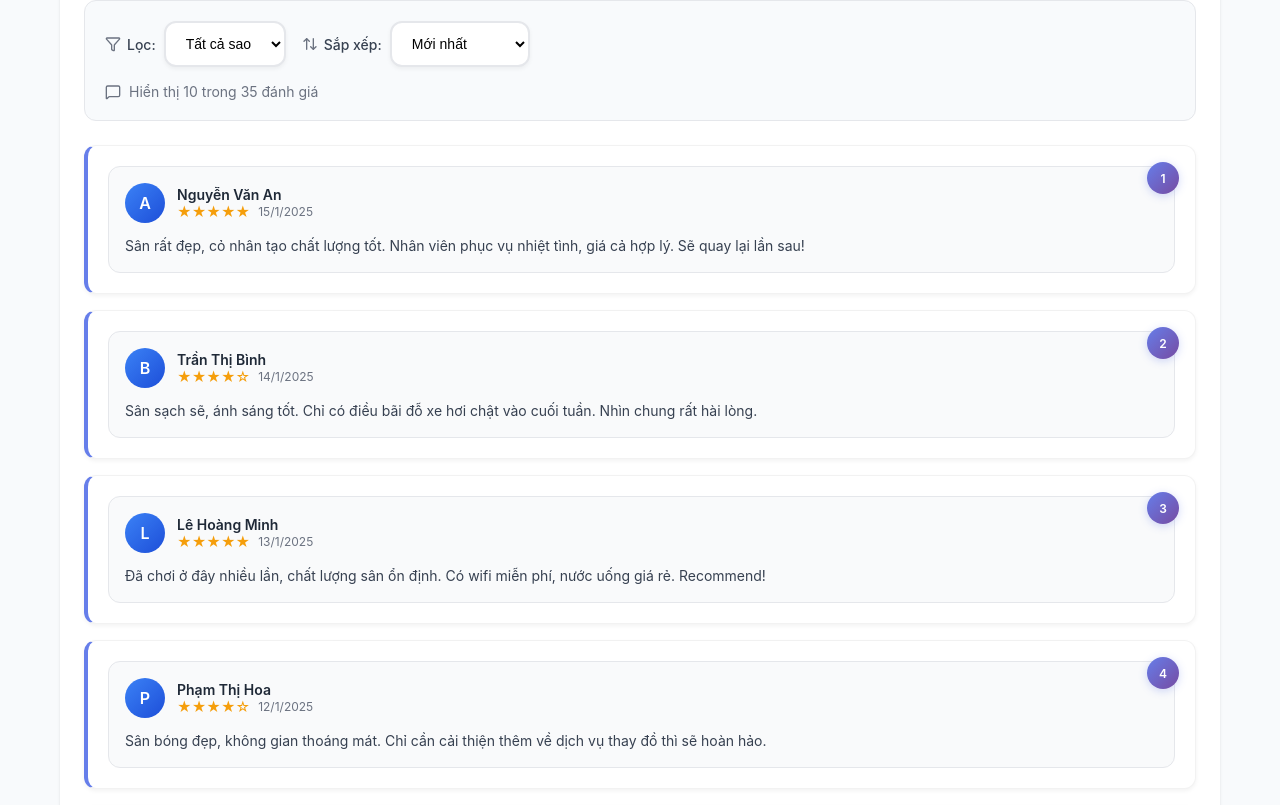
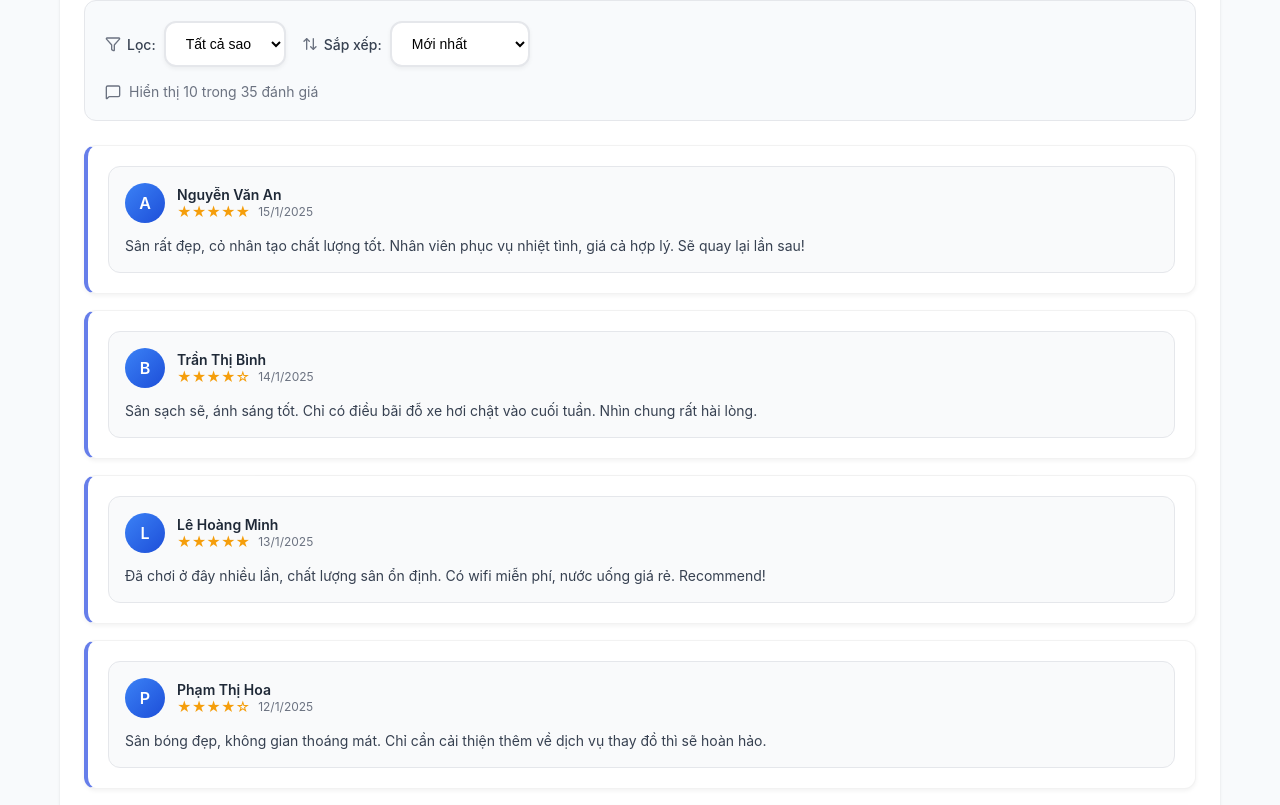
Before and after one commit to DucAnhDev9421/dat-san-online, a React (Vite) app in the folder frontend/: page /booking in a window 1280 px wide. Shown: the part 1940-2745 px from the top of the page. Built offline with nearby package versions, Linux system fonts and the light colour scheme; no server answers.

Commit message:
fix layout comment

```diff
--- a/frontend/src/pages/public/Booking/components/ReviewsSection.jsx
+++ b/frontend/src/pages/public/Booking/components/ReviewsSection.jsx
@@ -232,8 +232,7 @@ export default function ReviewsSection({ reviews, venueRating }) {
                   boxShadow: '0 2px 4px rgba(0, 0, 0, 0.05)',
                   transition: 'all 0.3s ease',
                   border: '1px solid rgba(0, 0, 0, 0.05)',
-                  borderLeft: '4px solid #667eea',
-                  position: 'relative'
+                  borderLeft: '4px solid #667eea'
                 }}
                 onMouseEnter={(e) => {
                   e.currentTarget.style.transform = 'translateX(4px)'
@@ -246,26 +245,6 @@ export default function ReviewsSection({ reviews, venueRating }) {
                   e.currentTarget.style.borderLeftColor = '#667eea'
                 }}
               >
-                {/* Review Number */}
-                <div style={{
-                  position: 'absolute',
-                  top: '16px',
-                  right: '16px',
-                  background: 'linear-gradient(135deg, #667eea 0%, #764ba2 100%)',
-                  color: '#fff',
-                  borderRadius: '50%',
-                  width: '32px',
-                  height: '32px',
-                  display: 'flex',
-                  alignItems: 'center',
-                  justifyContent: 'center',
-                  fontSize: '12px',
-                  fontWeight: '600',
-                  boxShadow: '0 2px 8px rgba(102, 126, 234, 0.3)'
-                }}>
-                  {startIndex + index + 1}
-                </div>
-
                 <ReviewCard review={review} />
               </div>
             ))}
```
